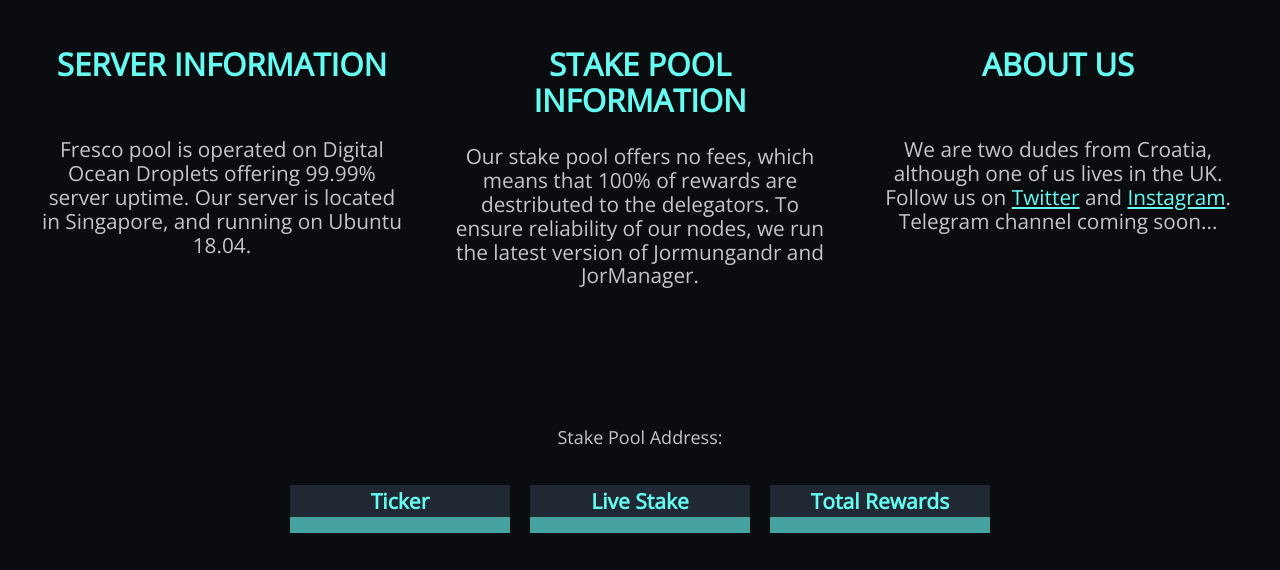
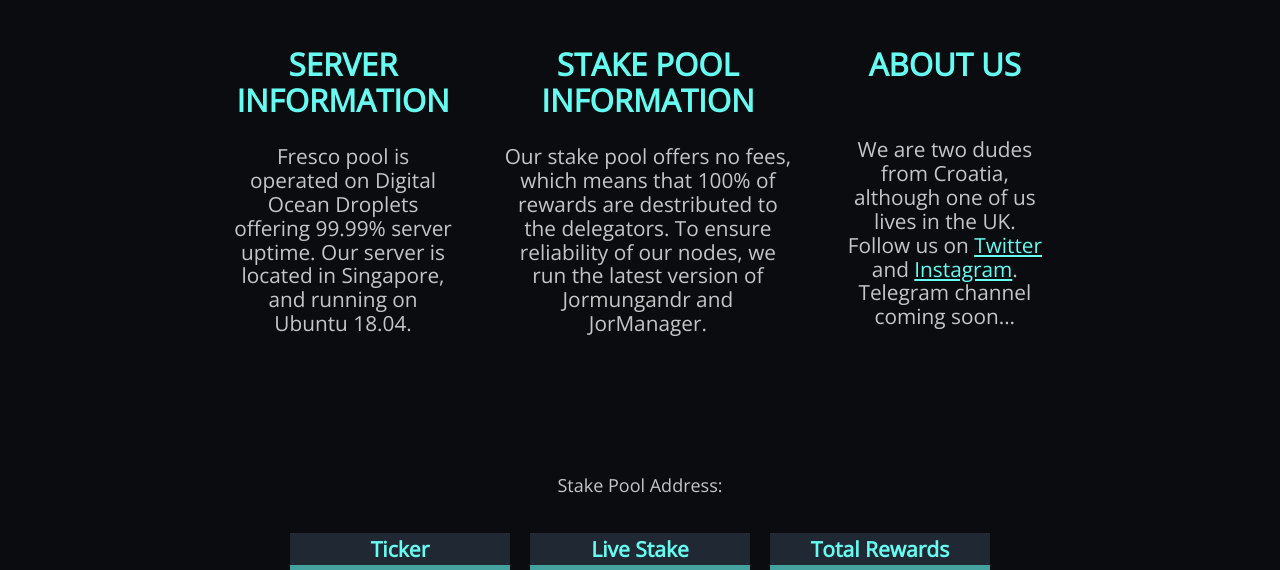
Before and after one commit to filip-strelec/Fresco-Pool-Website, a plain HTML site: page index.html in a window 1280 px wide. Shown: the part 702-1272 px from the top of the page. Drawn offline with nearby package versions, Linux system fonts and the light colour scheme; no server answers.

Commit message:
narrow_flex

```diff
--- a/css/styles.css
+++ b/css/styles.css
@@ -81,11 +81,13 @@ body {
   justify-content: space-around;
   align-items: flex-start;
   padding: 0 16px 64px;
+  max-width: 70vw;
+  margin: auto;
 }
 
 .individual-card {
   padding: 24px;
-  min-width: 33%;
+  min-width: 25%;
   text-align: center;
   font-size: 1.3rem;
 }
--- a/index.html
+++ b/index.html
@@ -149,6 +149,7 @@
         <h2 id="history-header">Performance history</h2>
         <span id="history"></span>
       </div>
+      <span id="total-stake"></span>
     </main>
   </body>
 
```
